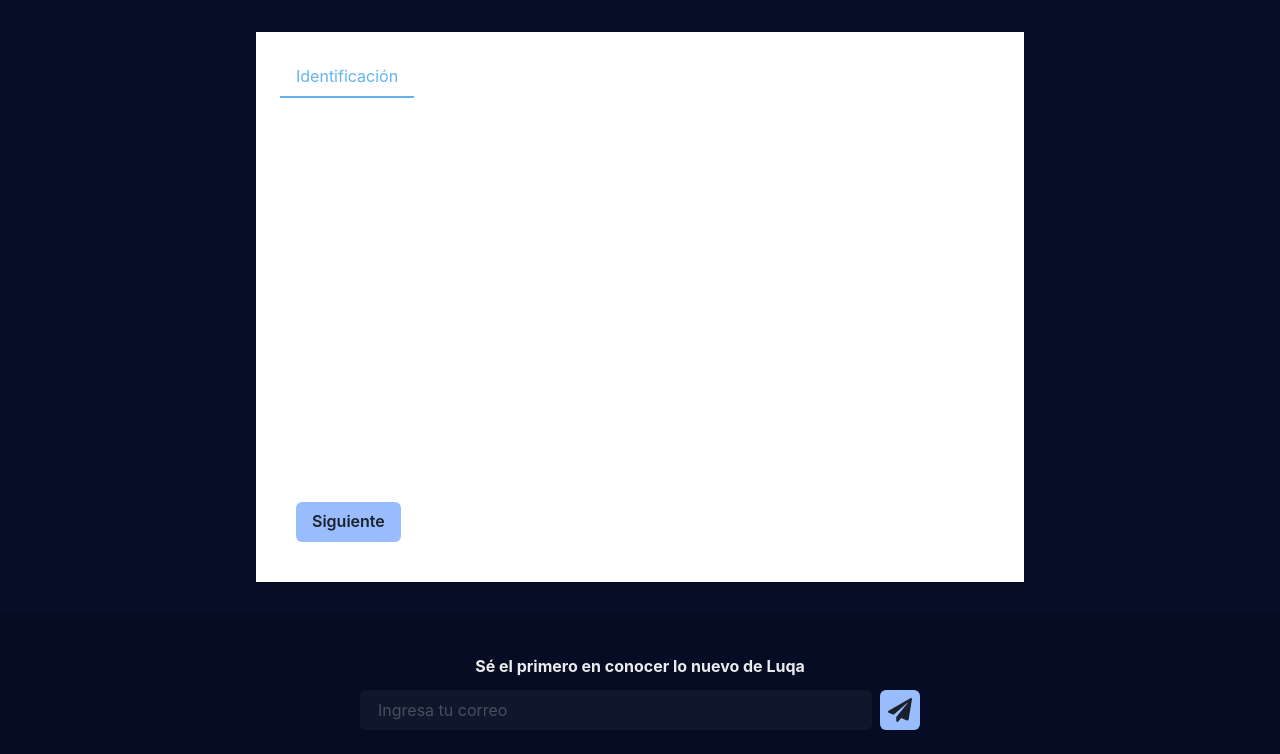
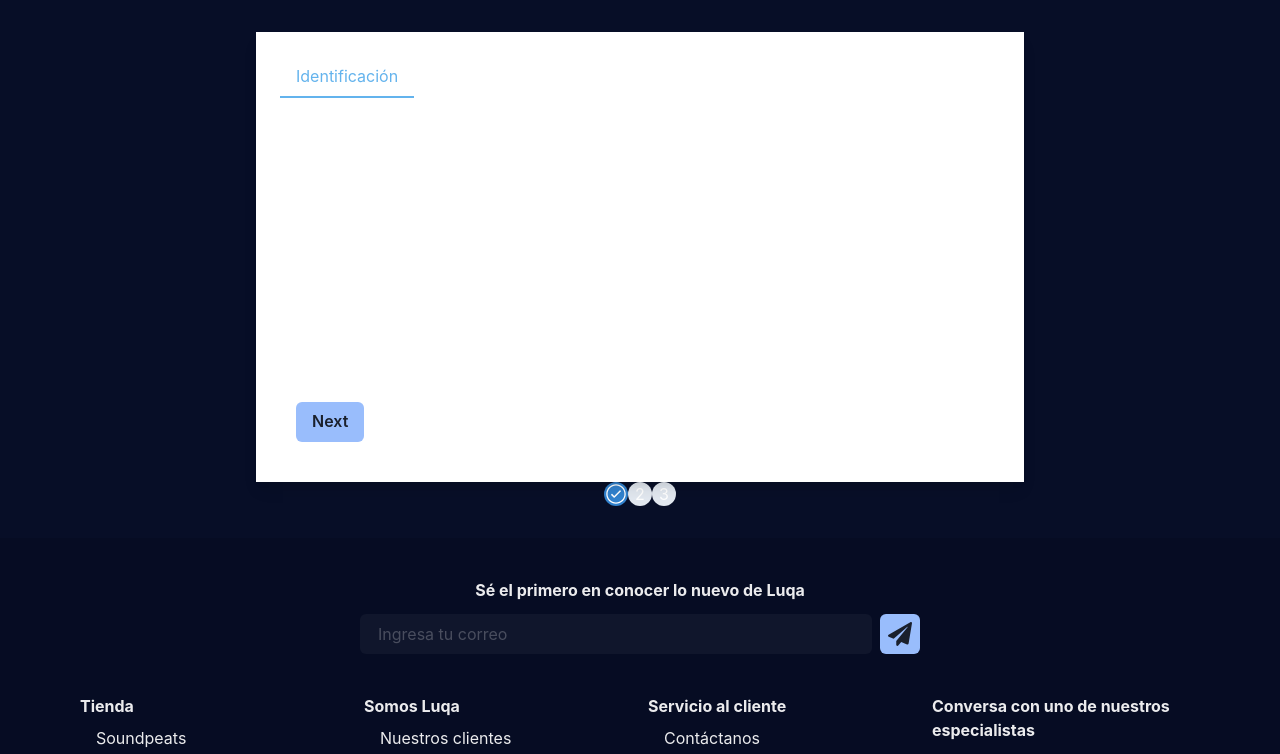
Before and after one commit to iamelyg/luqa, a Next.js app: page /carrito-de-compra in a window 1280 px wide. Shown: the top 754 px of the page. Built offline with nearby package versions, Linux system fonts and the light colour scheme.

Commit message:
stes¿ ¿

```diff
--- /dev/null
+++ b/pages/carrito-de-compra/components/Step1.tsx
@@ -0,0 +1,44 @@
+import { useForm, SubmitHandler } from 'react-hook-form'
+import { Button, FormControl, FormErrorMessage, FormLabel, Input, Stack, Text, Box } from '@chakra-ui/react'
+import { INFORMATION } from '@/src/utils/constants'
+import * as Yup from 'yup';
+import { yupResolver } from '@hookform/resolvers/yup';
+import { Fragment } from 'react';
+
+type FormData = {
+    email: string;
+    fullname: string;
+    document: string;
+    phone: string;
+}
+
+const validationSchema = Yup.object().shape({
+    email: Yup.string().required('Correo es obligatorio').email('Correo inválido'),
+    fullname: Yup.string().required('Nombre y apellido es obligatorio'),
+    phone: Yup.string().required('Celular es requerido').length(9, 'Debe ser 9 caracteres'),
+});
+
+type Props = {
+    onNext: (data: FormData) => void
+}
+
+export const Step1 = ({ onNext }: Props) => {
+    const { register, handleSubmit, formState: { errors } } = useForm<FormData>({
+        resolver: yupResolver(validationSchema)
+    })
+
+    const onSubmit: SubmitHandler<FormData> = (data) => {
+        onNext(data)
+    }
+
+    return <Fragment>
+        {
+            INFORMATION.cart.identification.map((inp, id) => <FormControl key={inp.name} isInvalid={errors[inp.name as keyof typeof errors] ? true : undefined}>
+                <FormLabel>{inp.label}</FormLabel>
+                <Input {...register(inp.name as any)} placeholder={inp.placeholder} />
+                <FormErrorMessage>{errors[inp.name as keyof typeof errors]?.message}</FormErrorMessage>
+            </FormControl>)
+        }
+        <Button onClick={handleSubmit(onSubmit)}>Next</Button>
+    </Fragment>
+}
--- /dev/null
+++ b/pages/carrito-de-compra/components/Step2.tsx
@@ -0,0 +1,35 @@
+import { useForm, SubmitHandler } from 'react-hook-form'
+import { Button, FormControl, FormErrorMessage, FormLabel, Input, Stack, Text } from '@chakra-ui/react'
+import { INFORMATION } from '@/src/utils/constants'
+
+type FormData = {
+    email: string
+}
+
+type Props = {
+    onNext: (data: FormData) => void
+}
+
+export const Step2 = ({ onNext }: Props) => {
+    const { register, handleSubmit, formState: { errors } } = useForm<FormData>()
+
+    console.log('errors', errors)
+
+    const onSubmit: SubmitHandler<FormData> = (data) => {
+        onNext(data)
+    }
+
+    return (
+        <Stack spacing={4}>
+            <Text fontSize="xl" fontWeight="bold">Step 2</Text>
+            {
+                INFORMATION.cart.location.map((inp, id) =><FormControl key={inp.name} isInvalid={errors[inp.name as keyof typeof errors] ? true : undefined}>
+                <FormLabel>{inp.label}</FormLabel>
+                <Input {...register(inp.name as any)} placeholder={inp.placeholder} />
+                <FormErrorMessage>{errors[inp.name as keyof typeof errors]?.message}</FormErrorMessage>
+            </FormControl>)
+            }
+            <Button onClick={handleSubmit(onSubmit)}>Next</Button>
+        </Stack>
+    )
+}
--- /dev/null
+++ b/pages/carrito-de-compra/components/Step3.tsx
@@ -0,0 +1,16 @@
+import { Button, Stack, Text } from '@chakra-ui/react'
+import { IoCheckmarkCircleOutline } from 'react-icons/io5'
+
+type Props = {
+    onDone: () => void
+}
+
+export const Step3 = ({ onDone }: Props) => {
+    return (
+        <Stack spacing={4}>
+            <Text fontSize="xl" fontWeight="bold">Step 3</Text>
+            <Text>Thank you for completing the wizard!</Text>
+            <Button onClick={onDone}>Done</Button>
+        </Stack>
+    )
+}
--- /dev/null
+++ b/pages/carrito-de-compra/components/StepIndicator.tsx
@@ -0,0 +1,46 @@
+import { Flex, Text } from '@chakra-ui/react'
+import { IoIosCheckmarkCircleOutline } from 'react-icons/io'
+
+type Props = {
+    step: '1' | '2' | '3'
+    //   step: Step
+}
+
+export const StepIndicator = ({ step }: Props) => {
+    return (
+        <Flex alignItems="center">
+            <StepIndicatorStep step="1" isActive={step === '1'} />
+            <StepIndicatorSeparator />
+            <StepIndicatorStep step="2" isActive={step === '2'} />
+            <StepIndicatorSeparator />
+            <StepIndicatorStep step="3" isActive={step === '3'} />
+        </Flex>
+    )
+}
+
+const StepIndicatorStep = ({ step, isActive }: { step: string, isActive: boolean }) => {
+    return (
+        <Flex
+            alignItems="center"
+            justifyContent="center"
+            w={6}
+            h={6}
+            borderRadius="full"
+            bg={isActive ? 'blue.500' : 'gray.200'}
+            color="white"
+        >
+            {isActive ? <IoIosCheckmarkCircleOutline size="24px" /> : <Text>{step}</Text>}
+        </Flex>
+    )
+}
+
+const StepIndicatorSeparator = () => {
+    return (
+        <Flex
+            flexGrow={1}
+            h={1}
+            bg="gray.200"
+            my={2}
+        />
+    )
+}
--- a/pages/carrito-de-compra/index.tsx
+++ b/pages/carrito-de-compra/index.tsx
@@ -1,4 +1,4 @@
-import { useState } from 'react';
+import { useState, Fragment } from 'react';
 import { Tabs, TabList, TabPanels, Tab, TabPanel, Input, Text, Box, Button } from '@chakra-ui/react';
 import { useForm } from 'react-hook-form';
 import { yupResolver } from '@hookform/resolvers/yup';
@@ -44,15 +44,33 @@ const ShoppingCart: React.FC = () => {
 
     const onSubmit = (index: number) => (data: UserSubmitForm) => {
         console.log('INEEX', index)
+        setFormData({ ...formData, ...data })
         setTabIndex(index);
         setActiveTabs([...activeTabs, index]);
 
-        console.log(JSON.stringify(data, null, 2));
+        console.log('data', JSON.stringify(data, null, 2));
     };
 
+    const [step, setStep] = useState<Step>('1')
+    const [formData, setFormData] = useState({ name: '', email: '' })
+
+    const handleNextStep = (data: any) => {
+        setFormData({ ...formData, ...data })
+        setStep(prevStep => {
+            switch (prevStep) {
+                case '1':
+                    return '2'
+                case '2':
+                    return '3'
+                default:
+                    return prevStep
+            }
+        })
+    }
 
     console.log('errors', errors)
-    return <Tabs index={tabIndex} onChange={index => setTabIndex(index)} bg='white' w={{ md: 'container.md' }} m='auto' shadow='lg' p={6}>
+    return <Fragment>
+        <Tabs index={tabIndex} onChange={index => setTabIndex(index)} bg='white' w={{ md: 'container.md' }} m='auto' shadow='lg' p={6}>
             <TabList>
                 <Tab>Identificación</Tab>
                 <Tab isDisabled={!Boolean(activeTabs.find(tab => tab === 1))}>Delivery</Tab>
@@ -60,13 +78,7 @@ const ShoppingCart: React.FC = () => {
             </TabList>
             <TabPanels>
                 <TabPanel>
-                {
-                    INFORMATION.cart.identification.map((inp, id) => <Box key={id} marginY={5}>
-                        <Text mb='8px'>{inp.label}</Text>
-                        <Input {...register(inp.name as any)} placeholder={inp.placeholder} />
-                    </Box>)
-                }
-                <Button onClick={handleSubmit(onSubmit(1))}>Siguiente</Button>
+                    <Step1 onNext={handleNextStep} />
                 </TabPanel>
                 <TabPanel>
                     {
@@ -83,6 +95,58 @@ const ShoppingCart: React.FC = () => {
                 </TabPanel>
             </TabPanels>
         </Tabs>
+        <Stack direction="row" justifyContent="center">
+            <StepIndicator step={step} />
+        </Stack>
+    </Fragment>
 }
 
 export default ShoppingCart;
+
+
+
+// import { useState } from 'react'
+import { Container, Stack } from '@chakra-ui/react'
+import { Step1 } from './components/Step1'
+import { Step2 } from './components/Step2'
+import { Step3 } from './components/Step3'
+import { StepIndicator } from './components/StepIndicator'
+
+type Step = '1' | '2' | '3'
+
+// export default function Home() {
+//        const [step, setStep] = useState<Step>('1')
+//   const [formData, setFormData] = useState({ name: '', email: '' })
+
+//   const handleNextStep = (data: any) => {
+//     setFormData({ ...formData, ...data })
+//     setStep(prevStep => {
+//       switch (prevStep) {
+//         case '1':
+//           return '2'
+//         case '2':
+//           return '3'
+//         default:
+//      return prevStep
+//       }
+//     })
+//   }
+
+//   const handleReset = () => {
+//     setStep('1')
+//     setFormData({ name: '', email: '' })
+//   }
+
+//   return (
+//     <Container maxW="container.sm">
+//       <Stack spacing={8}>
+//         {step === '1' && <Step1 onNext={handleNextStep} />}
+//         {step === '2' && <Step2 onNext={handleNextStep} />}
+//         {step === '3' && <Step3 onDone={handleReset} />}
+//         <Stack direction="row" justifyContent="center">
+//           <StepIndicator step={step} />
+//         </Stack>
+//       </Stack>
+//     </Container>
+//   )
+// }
```
Lines whose indentation alone changed are shown as unchanged.
